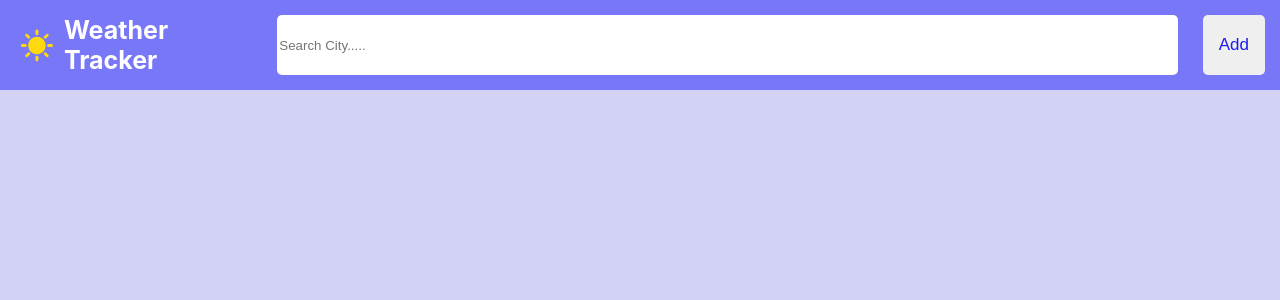
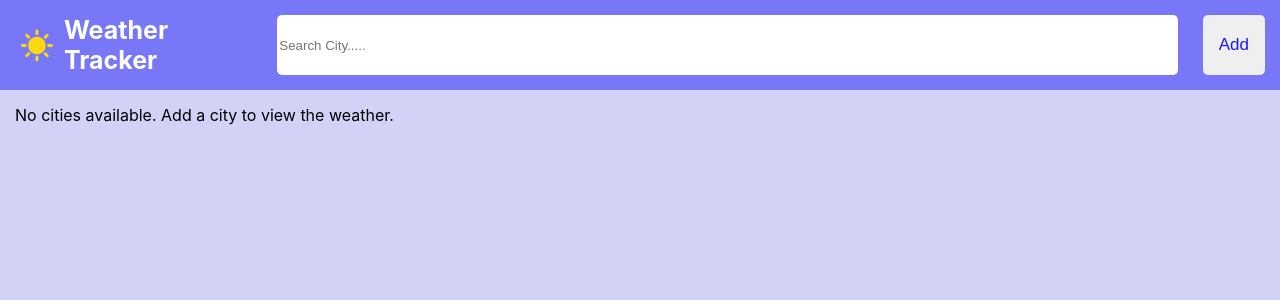
Before and after one commit to GowthamAkula89/weather-tracker, a React (Create React App) app: page / in a window 1280 px wide. Shown: the top 300 px of the page. Built offline with nearby package versions, Linux system fonts and the light colour scheme.

Commit message:
fix: dashborad

```diff
--- a/src/App.css
+++ b/src/App.css
@@ -1,4 +1,13 @@
-.App {
+
+body, html {
   background-color: #d2d2f7;
-  height: 100vh;
+  height: 100%;
+  width: 100%;
 }
+
+#root {
+  min-height: 100vh;
+  display: flex;
+  flex-direction: column;
+  overflow: auto;
+}
--- a/src/Components/Dashboard/dashboard.css
+++ b/src/Components/Dashboard/dashboard.css
@@ -1,5 +1,9 @@
 .dashboard{
     margin: 15px;
+    margin: 15px;
+    display: grid;
+    /* grid-template-columns: repeat(2, 1fr); */
+    gap: 15px;
 }
 @media screen and (max-width:675px){
     .dashboard{
--- a/src/Components/Dashboard/index.js
+++ b/src/Components/Dashboard/index.js
@@ -1,13 +1,28 @@
-import React, { useContext } from "react";
+import React, { useContext, useEffect } from "react";
 import "./dashboard.css";
 import DataContext from "../DataContext";
 import WeatherCard from "../WeatherCard";
 const Dashboard = () => {
-    const {selectedCity, cities} = useContext(DataContext);
+    const {selectedCity, cities, setCities} = useContext(DataContext);
+    useEffect(() => {
+        try {
+            const citiesWeather = JSON.parse(localStorage.getItem("cities")) || [];
+            setCities(citiesWeather);
+        } catch (error) {
+            console.error("Error parsing cities from localStorage", error);
+            setCities([]);
+        }
+    },[])
     console.log(selectedCity);
     return(
         <div className="dashboard">
-            {cities.length !== 0 && <WeatherCard city={selectedCity}/>}
+            {cities.length !== 0 ? (
+                cities.map((city, index) =>
+                    <WeatherCard city={city} key={index} />
+                )
+            ) : (
+                <div>No cities available. Add a city to view the weather.</div>
+            )}
         </div>
     )
 }
--- a/src/Components/Header/index.js
+++ b/src/Components/Header/index.js
@@ -5,7 +5,7 @@ import Menu from "../Menu";
 import DataContext from "../DataContext";
 
 const Header = () => {
-  const {selectedCity, setSelectedCity, setCities} = useContext(DataContext);
+  const {setSelectedCity, cities, setCities} = useContext(DataContext);
   const [isMenuOpen, setIsMenuOpen] = useState(false);
   const [filteredCities,setFilteredCities]=useState([]);
   const [debounceTimer,setDebounceTimer]=useState(null);
@@ -80,12 +80,32 @@ const Header = () => {
   }
 
   const handleAdd = async() => {
-    setSelectedCity((prevState)=>({...prevState,cityDetails:searchCity}));
-    const weatherData = await fetchData(searchCity,"weather");
-    setSelectedCity((prevState)=> ({...prevState,weatherDetails:weatherData}));
-    const forecastData = await fetchData(searchCity,"forecast");
-    setSelectedCity((prevState) => ({...prevState, forecastDetails:forecastData}));
-    setCities(selectedCity)
+    if (!searchCity) return;
+
+    const weatherData = await fetchData(searchCity, "weather");
+    const forecastData = await fetchData(searchCity, "forecast");
+
+    const newCityData = {
+      cityDetails: searchCity,
+      weatherDetails: weatherData,
+      forecastDetails: forecastData,
+    };
+
+    const updatedCities = [...cities, newCityData];
+    setCities(updatedCities);
+    localStorage.setItem("cities", JSON.stringify(updatedCities));
+    // setSelectedCity((prevState)=>({...prevState,cityDetails:searchCity}));
+    // const weatherData = await fetchData(searchCity,"weather");
+    // setSelectedCity((prevState)=> ({...prevState,weatherDetails:weatherData}));
+    // const forecastData = await fetchData(searchCity,"forecast");
+    // setSelectedCity((prevState) => ({...prevState, forecastDetails:forecastData}));
+    // localStorage.setItem("cities", JSON.stringify([...cities, selectedCity]));
+    // setCities((prevState) => ({...prevState, selectedCity}));
+    // setSelectedCity({
+    //   cityDetails:[],
+    //   weatherDetails:[],
+    //   forecastDetails:[]
+    // })
     setSearchCity([]);
     setSearchValue("");
   }
```
